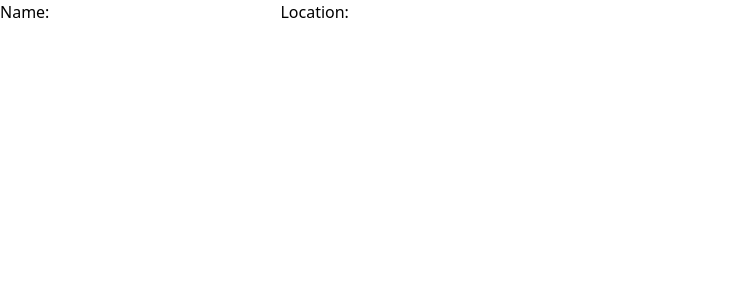
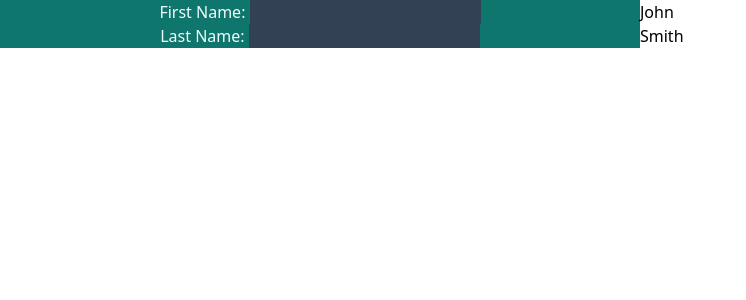
Before and after one commit to alexwittwer/cv-builder, a React (Vite) app: page / in a window 1280 px wide. Shown: the top 300 px of the page, without its empty margins (0-746 px from the left). Built offline with nearby package versions, Linux system fonts and the light colour scheme.

Commit message:
set state functions for work, bio, education TODO: figure out a way to add multiple educations and work experiences

```diff
--- a/src/components/app.jsx
+++ b/src/components/app.jsx
@@ -3,21 +3,57 @@ import Form from "./form";
 import { useState } from "react";
 
 export default function App() {
-  const [name, setName] = useState("");
-  const [location, setLocation] = useState("");
+  const [bio, setBio] = useState({
+    firstName: "John",
+    lastName: "Smith",
+    location: "Philadelphia",
+    country: "USA",
+    email: "jsmith@gmail.com",
+  });
+  const [education, setEducation] = useState({
+    university: "Temple University",
+    start: "2008",
+    end: "2012",
+    major: "Computer Science",
+    level: "Bachelors",
+  });
+  const [work, setWork] = useState({
+    work: "Amazon",
+    title: "Software Architect",
+    start: "2012",
+    end: "Present",
+    desc: "Directed company wide implementation of accessibility features to tap into a previously uncaptured market segment ",
+  });
 
-  function handleLocation(e) {
-    setLocation(e.target.value);
+  function handleBio(field, e) {
+    const newBio = { ...bio };
+    newBio[field] = e.target.value;
+    console.log(newBio);
+    setBio(newBio);
   }
 
-  function handleName(e) {
-    setName(e.target.value);
+  function handleEducation(field, e) {
+    const newEducation = { ...education };
+    newEducation[field] = e.target.value;
+    console.log(newEducation);
+    setEducation(newEducation);
+  }
+
+  function handleWork(field, e) {
+    const newWork = { ...work };
+    newWork[field] = e.target.value;
+    console.log(newWork);
+    setWork(newWork);
   }
 
   return (
     <section className="grid grid-cols-2">
-      <Form handleLocation={handleLocation} handleName={handleName} />
-      <Cv name={name} location={location} />
+      <Form
+        handleBio={handleBio}
+        handleWork={handleWork}
+        handleEducation={handleEducation}
+      />
+      <Cv bio={bio} work={work} education={education} />
     </section>
   );
 }
--- a/src/components/bio.jsx
+++ b/src/components/bio.jsx
@@ -1,19 +1,27 @@
-import { useState } from "react";
-
-export default function Bio({ handleLocation, handleName }) {
+export default function Bio({ handleBio }) {
   return (
-    <form action="">
-      <label htmlFor="name">
-        Name:
-        <input type="text" name="name" id="name" onChange={handleName} />
+    <form
+      action=""
+      className="flex flex-col justify-between items-center bg-teal-700 text-teal-50"
+    >
+      <label htmlFor="name" className="">
+        First Name:{" "}
+        <input
+          type="text"
+          name="name"
+          id="firstName"
+          onChange={(e) => handleBio("firstName", e)}
+          className="bg-slate-700"
+        />
       </label>
       <label htmlFor="location">
-        Location:
+        Last Name:{" "}
         <input
           type="text"
           name="location"
-          id="location"
-          onChange={handleLocation}
+          id="lastName"
+          onChange={(e) => handleBio("lastName", e)}
+          className="bg-slate-700"
         />
       </label>
     </form>
--- a/src/components/cv.jsx
+++ b/src/components/cv.jsx
@@ -1,8 +1,8 @@
-export default function Cv({ name, location }) {
+export default function Cv({ bio, education, experience }) {
   return (
     <section>
-      <p>{name}</p>
-      <p>{location}</p>
+      <p>{bio.firstName}</p>
+      <p>{bio.lastName}</p>
     </section>
   );
 }
--- a/src/components/form.jsx
+++ b/src/components/form.jsx
@@ -1,11 +1,9 @@
-import { useState } from "react";
 import Bio from "./bio";
 
-export default function Form({ handleLocation, handleName }) {
+export default function Form({ handleBio, handleWork, handleEducation }) {
   return (
-    <section id="form" className="form">
-      <Bio handleLocation={handleLocation} handleName={handleName} />
-      <section></section>
+    <section id="form" className="form flex flex-col">
+      <Bio handleBio={handleBio} />
     </section>
   );
 }
```
